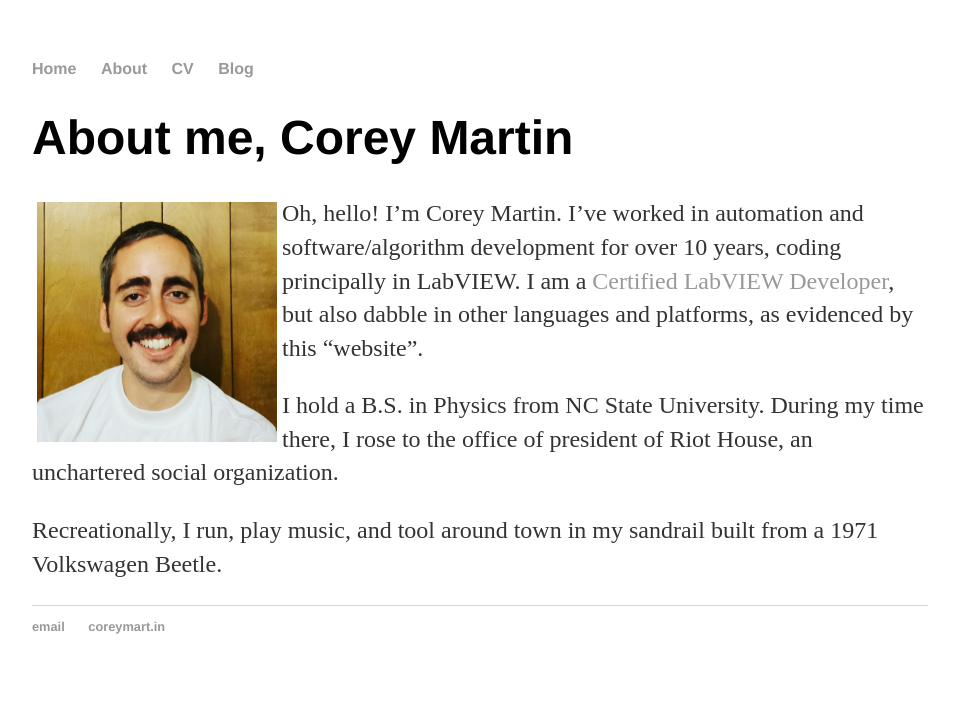
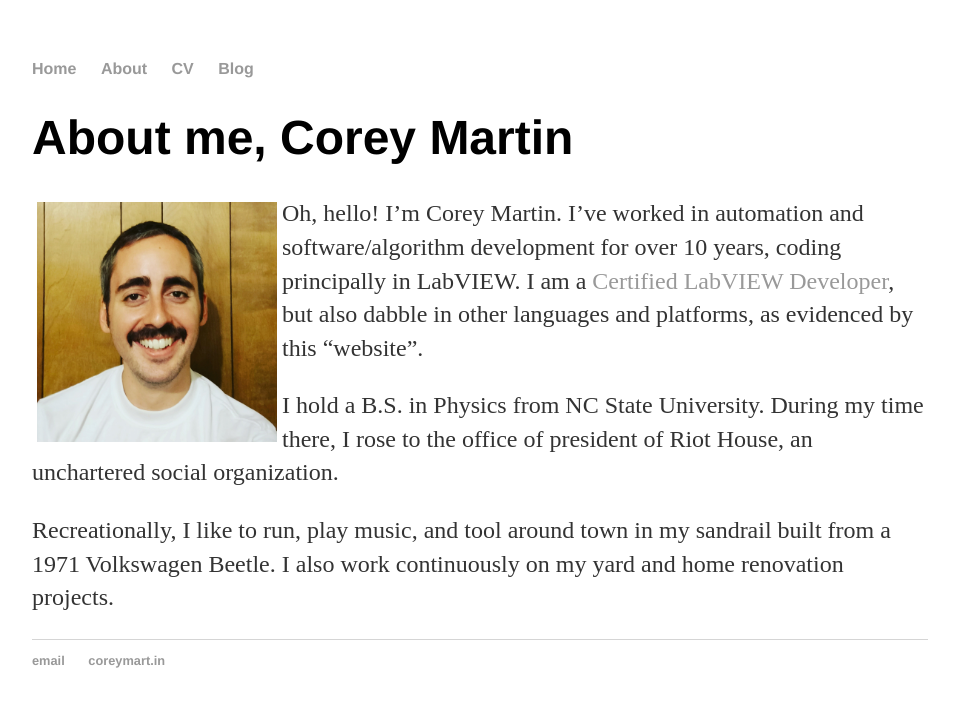
Before and after one commit to CoreySMartin/CoreySMartin.github.io, a Jekyll site: the page built from about/index.md, in a window 1280 px wide. Shown: the top 707 px of the page, without its empty margins (160-1119 px from the left). Built offline with Jekyll 4.4.1, drawn with Linux system fonts in a browser that asks for light colours.

Commit message:
Update index.md

```diff
--- a/about/index.md
+++ b/about/index.md
@@ -8,4 +8,4 @@
 
 I hold a B.S. in Physics from NC State University.  During my time there, I rose to the office of president of Riot House, an unchartered social organization.
 
-Recreationally, I run, play music, and tool around town in my sandrail built from a 1971 Volkswagen Beetle.
+Recreationally, I like to run, play music, and tool around town in my sandrail built from a 1971 Volkswagen Beetle.  I also work continuously on my yard and home renovation projects.
```
